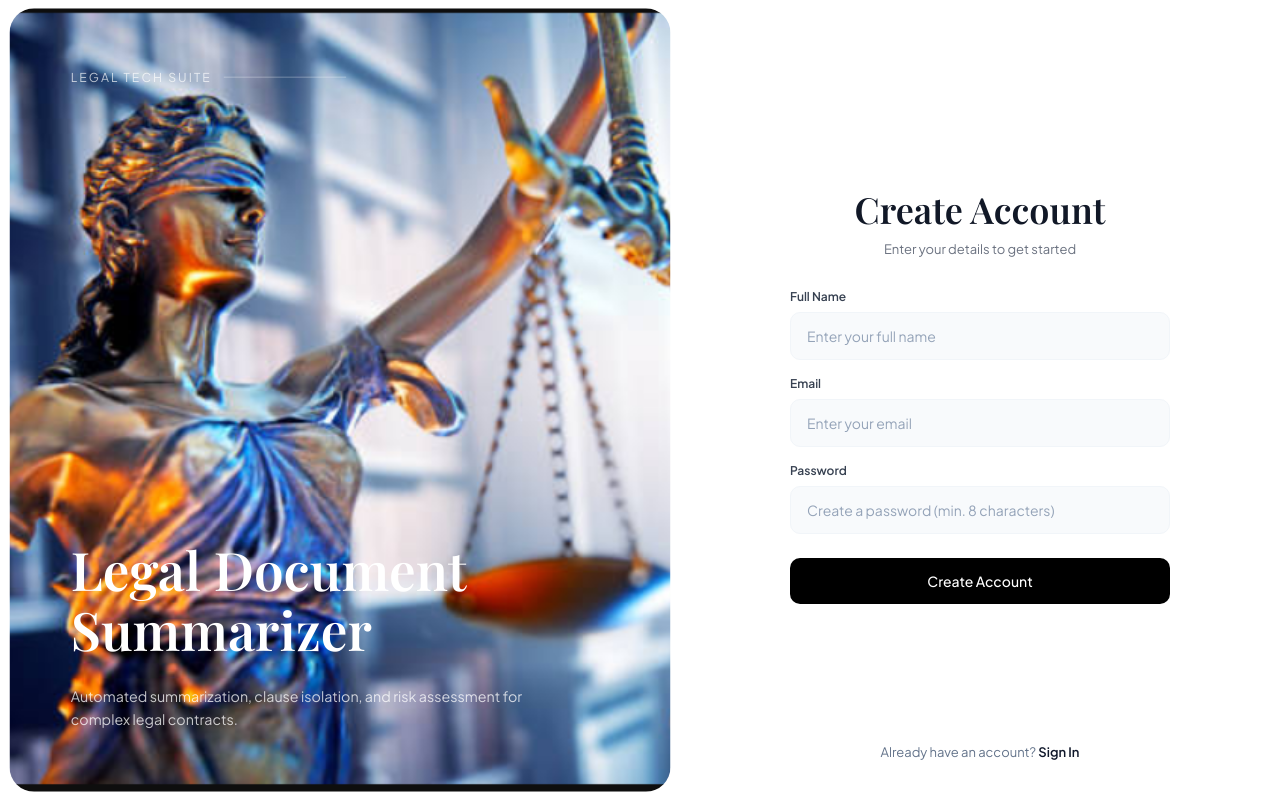
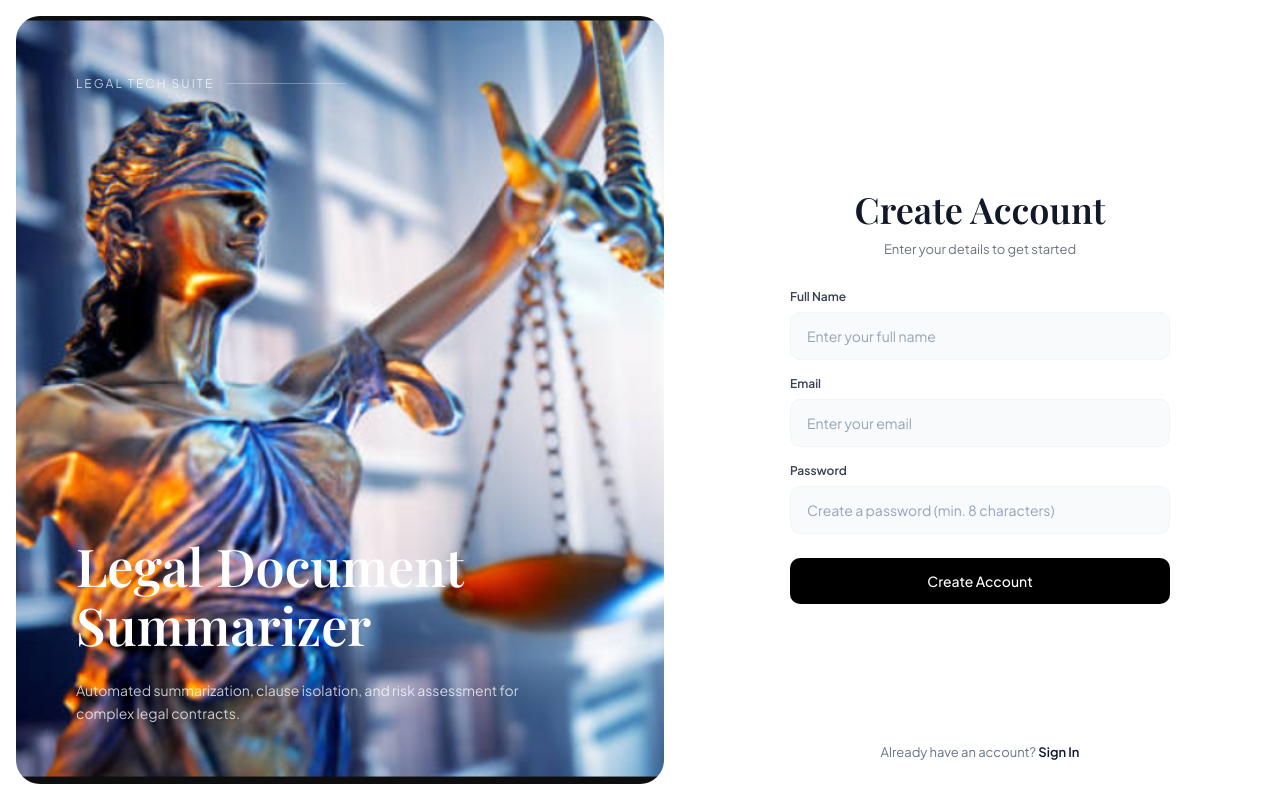
Before and after one commit to EdwinKeymani/legal-doc-summarizer, a Flask app: page /register in a window 1280 px wide, with the pointer over the restyled element. Run offline with Flask 3, Linux system fonts and the light colour scheme; some libraries are stand-ins or nearby versions.

Commit message:
Disable hover effect on brand panel for improved user experience

```diff
--- a/static/auth.css
+++ b/static/auth.css
@@ -42,10 +42,10 @@
       overflow: hidden;
     }
 
-    .brand-panel:hover {
+    /* .brand-panel:hover {
       transform: scale(1.02);
       transition: transform 0.3s ease-in-out;
-    }
+    } */
 
     /* Glow effect */
     /* .brand-panel::after {
```
